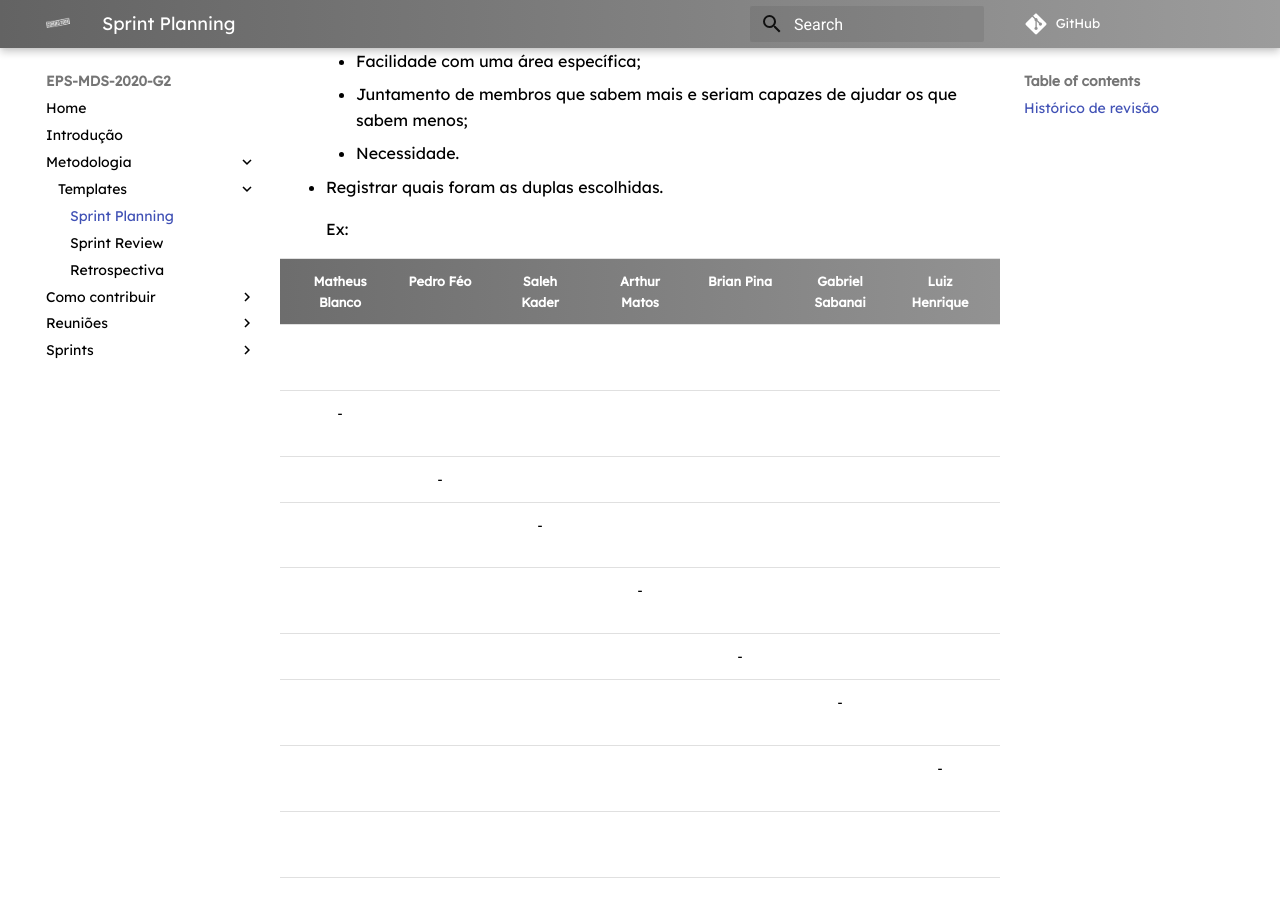
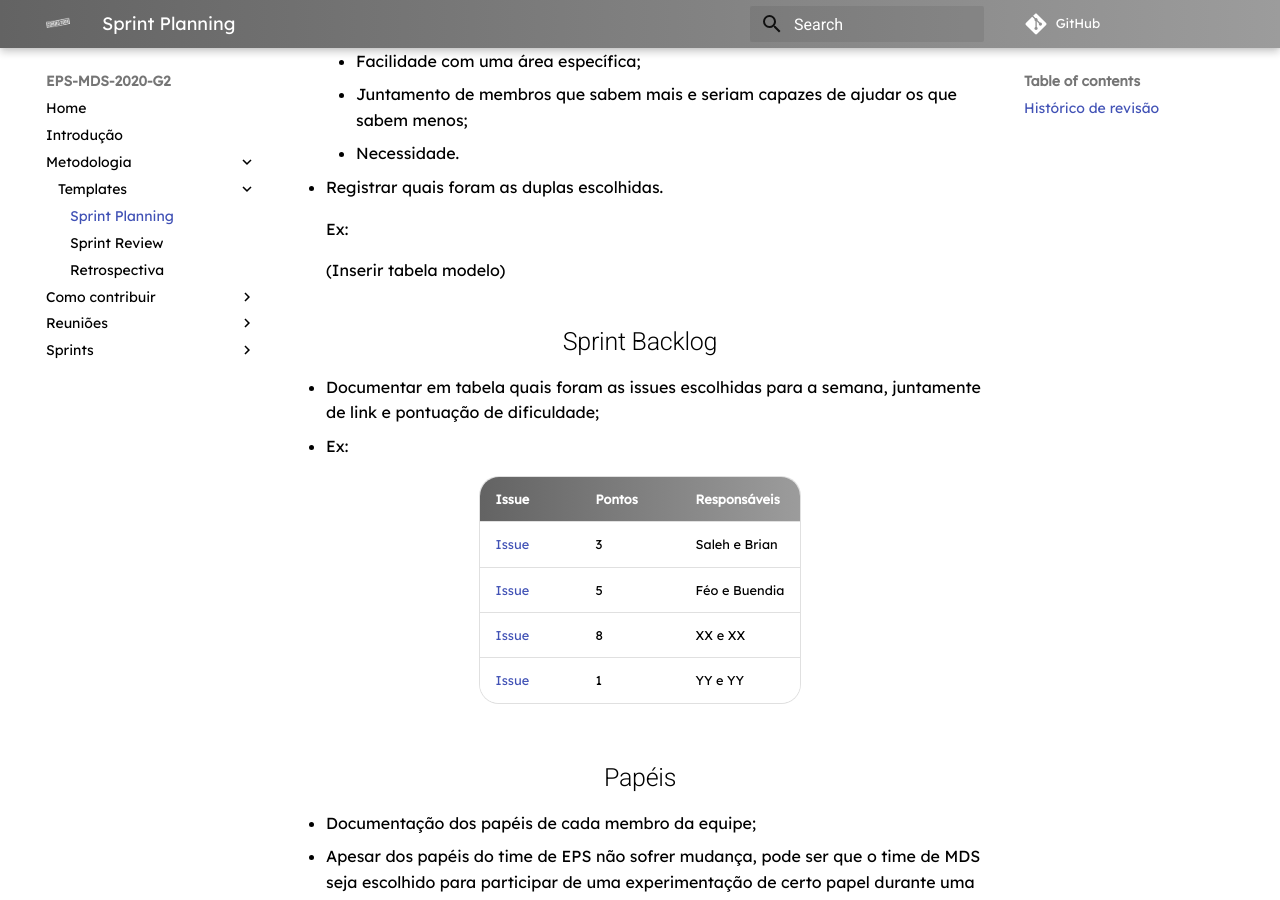
Before and after one commit to fga-eps-mds/2020.2-Eccoar, an MkDocs documentation site: the page built from docs/metodologia/templates/planning.md, in a window 1280 px wide and 900 px high, scrolled down 873 px. Built offline with MkDocs 1.6.1 and Material for MkDocs 9.7.7, drawn with Linux system fonts in a browser that asks for light colours; some web fonts are replaced; comment, search, counter and statistics services are not loaded; old or Windows-style settings are respelled for this version of MkDocs.

Commit message:
Remove sprint planning table model

```diff
--- a/docs/metodologia/templates/planning.md
+++ b/docs/metodologia/templates/planning.md
@@ -28,18 +28,7 @@
 
 Ex:
 
-|-|Guilherme Marques|Matheus Blanco| Pedro Féo | Saleh Kader | Arthur Matos|Brian Pina|Gabriel Sabanai| Luiz Henrique|Nicolas Chagas|Victor Buendia|
-|:--:|:--:|:--:|:--:|:--:|:--:|:--:|:--:|:--:|:--:|:--:|
-|**Guilherme Marques**        |-||||||||||
-|**Matheus Blanco**           ||-|||||||||
-|**Pedro Féo**                |||-||||||||
-|**Saleh Kader**              ||||-|||||||
-|**Arthur Matos**             |||||-||||||
-|**Brian Pina**               ||||||-|||||
-|**Gabriel Sabanai**          |||||||-||||
-|**Luiz Henrique**            ||||||||-|||
-|**Nicolas Chagas**           |||||||||-||
-|**Victor Buendia**           ||||||||||-|
+(Inserir tabela modelo)
 
 ## Sprint Backlog
 
```
